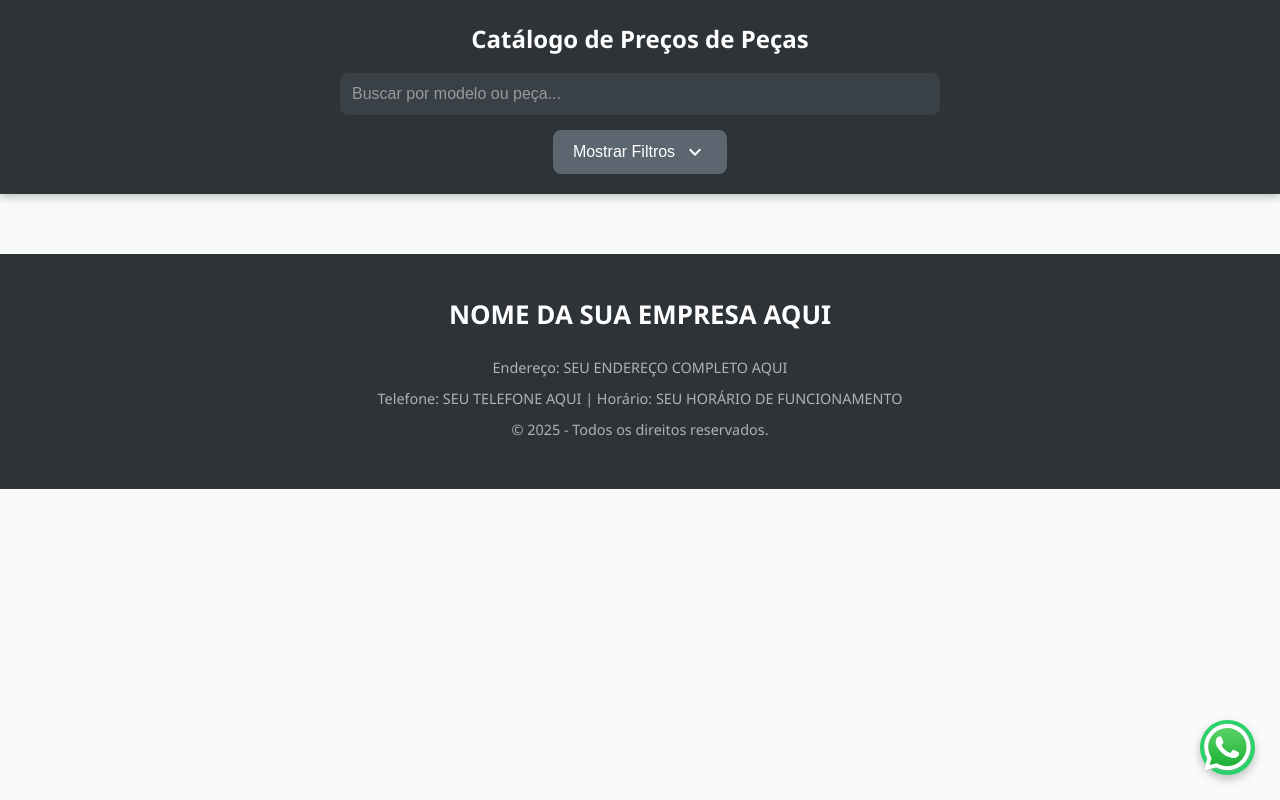
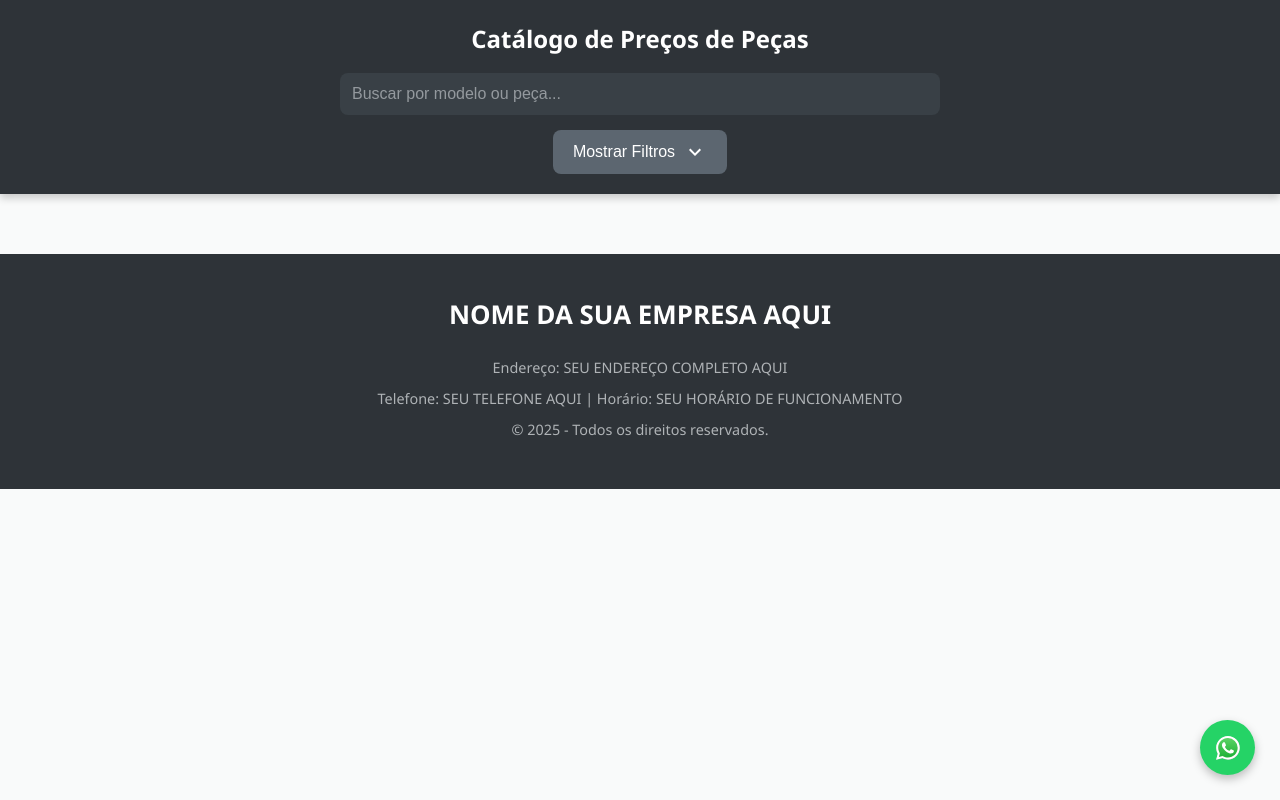
Before and after one commit to WandersonMarques94/catalogo.preto, a plain HTML site: page index.html in a window 1280 px wide. Drawn offline with Linux system fonts and the light colour scheme; no server answers.

Commit message:
Update style.css

```diff
--- a/style.css
+++ b/style.css
@@ -196,8 +196,9 @@ tbody tr:hover { background-color: hsl(210, 10%, 92%); }
     color: white; /* GARANTE QUE A COR DO ÍCONE (currentColor) SEJA BRANCA */
 }
 .floating-button:hover { transform: translateY(-3px); }
-.floating-button svg {
-    /* O tamanho agora é controlado pelos atributos no próprio SVG (height/width) */
+.floating-button img {
+    width: 28px;
+    height: 28px;
 }
 .whatsapp { bottom: 25px; right: 25px; background-color: #25D366; }
 .back-to-top { bottom: 95px; right: 25px; background-color: var(--color-table-header-bg); opacity: 0; visibility: hidden; }
```
